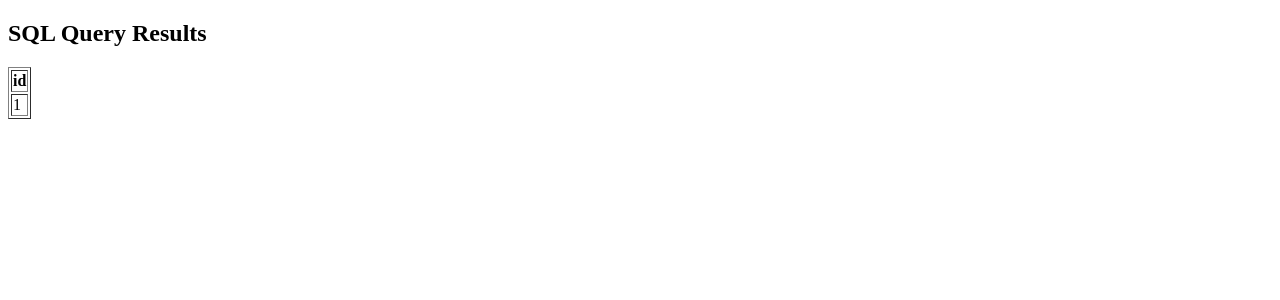
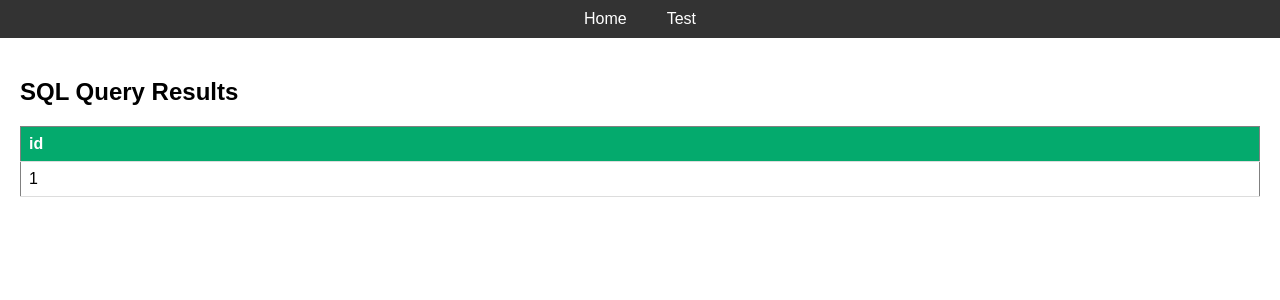
Before and after one commit to Hakan-Duran/DbProj, a Flask app: page / in a window 1280 px wide. Shown: the top 300 px of the page. Run offline with Flask 3, Linux system fonts and the light colour scheme; tables that the repository leaves empty or names only in its code hold one stand-in row (values such as "Sample post").

Commit message:
Layout, css, navigationbar eklendi

```diff
--- a/app.py
+++ b/app.py
@@ -7,7 +7,7 @@ app = Flask(__name__)
 db_config = {
     'host': 'localhost',
     'user': 'root',
-    'password': 'MeRoot1234.+',
+    'password': '123456',
     'database': 'dbproj',
 }
 
@@ -46,5 +46,9 @@ def add_user():
 
     return render_template('add_user.html')  # Create an HTML form to add users
 
+@app.route('/test')
+def test():
+    return render_template('test.html')
+
 if __name__ == '__main__':
     app.run(debug=True)
--- /dev/null
+++ b/static/css/style.css
@@ -0,0 +1,47 @@
+/* static/css/style.css */
+
+body {
+    font-family: 'Arial', sans-serif;
+    margin: 0;
+    padding: 0;
+    box-sizing: border-box;
+}
+header {
+    background-color: #333;
+    color: #fff;
+    padding: 10px 0;
+}
+nav ul {
+    list-style: none;
+    padding: 0;
+    margin: 0;
+    display: flex;
+    justify-content: center;
+}
+nav ul li {
+    padding: 0 20px;
+}
+nav ul li a {
+    color: #fff;
+    text-decoration: none;
+    transition: color 0.3s ease;
+}
+nav ul li a:hover {
+    color: #04AA6D;
+}
+main {
+    padding: 20px;
+}
+table {
+    width: 100%;
+    border-collapse: collapse;
+}
+th, td {
+    padding: 8px;
+    text-align: left;
+    border-bottom: 1px solid #ddd;
+}
+th {
+    background-color: #04AA6D;
+    color: white;
+}
--- a/templates/index.html
+++ b/templates/index.html
@@ -1,12 +1,8 @@
-<!DOCTYPE html>
-<html lang="en">
-<head>
-    <meta charset="UTF-8">
-    <meta http-equiv="X-UA-Compatible" content="IE=edge">
-    <meta name="viewport" content="width=device-width, initial-scale=1.0">
-    <title>SQL Query Results</title>
-</head>
-<body>
+{% extends "layout.html" %}
+
+{% block title %}SQL Query Results{% endblock %}
+
+{% block content %}
     <h2>SQL Query Results</h2>
     <table border="1">
         <thead>
@@ -26,5 +22,4 @@
             {% endfor %}
         </tbody>
     </table>
-</body>
-</html>
+{% endblock %}
--- /dev/null
+++ b/templates/layout.html
@@ -0,0 +1,31 @@
+<!DOCTYPE html>
+<html lang="en">
+<head>
+    <meta charset="UTF-8">
+    <meta http-equiv="X-UA-Compatible" content="IE=edge">
+    <meta name="viewport" content="width=device-width, initial-scale=1.0">
+    <title>{% block title %}Default Title{% endblock %}</title>
+    <link rel="stylesheet" href="/static/css/style.css">
+    {% block head %}{% endblock %}
+</head>
+<body>
+    <header>
+        <nav>
+            <ul>
+                <li><a href="/">Home</a></li>
+                <li><a href="/test">Test</a></li>
+            </ul>
+        </nav>
+    </header>
+
+    <main>
+        {% block content %}
+
+        {% endblock %}
+    </main>
+
+    {% block scripts %}
+    <!-- Additional scripts can be added by child templates -->
+    {% endblock %}
+</body>
+</html>
--- /dev/null
+++ b/templates/test.html
@@ -0,0 +1 @@
+{% extends "layout.html" %}
```
